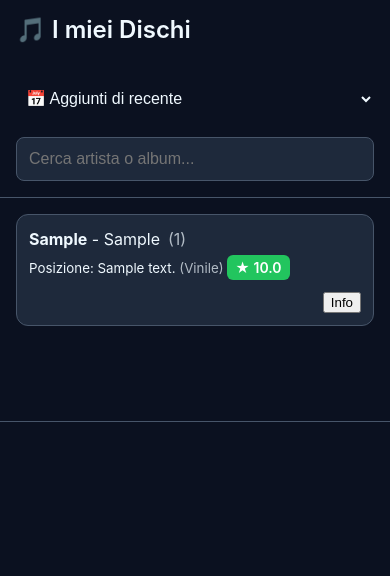
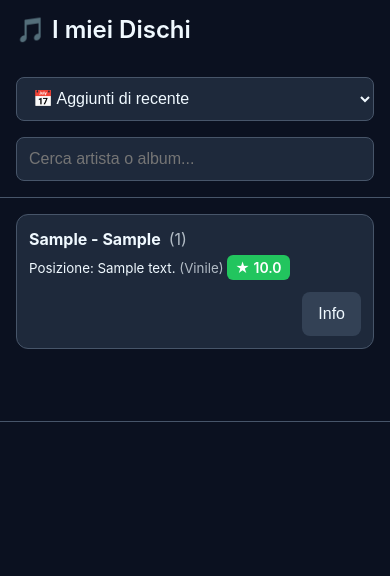
Before and after one commit to Ste517/DatabaseFilm, a Django app: page /music/ in a window 390 px wide. Shown: the part 64-640 px from the top of the page. Run offline with Django 5.2, Linux system fonts and the light colour scheme; tables that the repository leaves empty hold one stand-in row (values such as "Sample post"); parts of the project's set-up code (start-up, migrations or seed data) failed here and were passed over.

Commit message:
Fix title overflow and dropdown readability; restore missing styles.
- Fixes long titles in item cards overflowing on mobile by using `text-overflow: ellipsis`.
- Fixes unreadable dropdown options by explicitly setting background and text colors for `<option>` elements.
- Restores missing CSS styles for the Profile page and tables (`.profile-container`, `.forms-container`, `.form-box`, `table`) that were inadvertently removed.
- Restores `updateSort` function in `scripts.js` to fix homepage sorting.

```diff
--- a/catalogo/templates/catalogo/homepage.html
+++ b/catalogo/templates/catalogo/homepage.html
@@ -14,7 +14,7 @@ Pagina Principale - Catalogo Film
                 <h2>🎬 I miei Film</h2>
 
                 <div class="header-row">
-                    <select onchange="updateSort('sort_film', this.value)" style="padding: 6px; border-radius: 4px; border: 1px solid var(--7); background-color: var(--2); color: var(--10);">
+                    <select onchange="updateSort('sort_film', this.value)">
                         <option value="-id" {% if current_sort_film == '-id' %}selected{% endif %}>📅 Aggiunti di recente</option>
                         <option value="id" {% if current_sort_film == 'id' %}selected{% endif %}>📅 Aggiunti (meno recenti)</option>
                         <option value="titolo" {% if current_sort_film == 'titolo' %}selected{% endif %}>🔤 Alfabetico (A-Z)</option>
@@ -31,9 +31,9 @@ Pagina Principale - Catalogo Film
         <div class="scroll-area" id="lista-film">
             {% for film in films %}
             <div class="item-card" id="film_{{ film.id }}">
-                <div class="card-info" style="overflow: hidden;">
-                    <div style="display: flex; align-items: center; gap: 8px; overflow-x: auto; scrollbar-width: none; white-space: nowrap;">
-                        <strong style="white-space: nowrap;">{{ film.titolo }}</strong>
+                <div class="card-info" style="overflow: hidden; flex: 1;">
+                    <div class="card-title-row">
+                        <strong class="card-title-text">{{ film.titolo }}</strong>
                         {% if film.anno_uscita %}
                             <span style="opacity:0.7; white-space: nowrap;">({{ film.anno_uscita }})</span>
                         {% endif %}
@@ -53,14 +53,14 @@ Pagina Principale - Catalogo Film
                         </span>
                         {% endif %}
                         {% if film|ha_votato:request.user %}
-                            <span style="color: green; font-weight: bold;">(Votato ✅)</span>
+                            <span style="color: var(--color-success); font-weight: bold;">(Votato ✅)</span>
                         {% endif %}
                     </small>
                 </div>
 
                 <div style="display: flex; gap: 10px; padding-left: 8px;">
                     {% if user.is_authenticated %}
-                    <button class="modal-button"
+                    <button class="btn secondary"
                         onclick="apriModalVoto('{{ film.id }}', '{{ film.titolo|escapejs }}', 'film', {% if film|ha_votato:request.user %}true{% else %}false{% endif %})">
                         {% if film|ha_votato:request.user %}
                             ★ Modifica
@@ -71,7 +71,7 @@ Pagina Principale - Catalogo Film
                     {% endif %}
 
                     {% if film.poster and film.trama %}
-                    <button class="modal-button"
+                    <button class="btn secondary"
                             onclick="apriModal(this)"
                             data-titolo="{{ film.titolo }}"
                             data-trama="{{ film.trama }}"
@@ -95,7 +95,7 @@ Pagina Principale - Catalogo Film
                 <h2>🎵 I miei Dischi</h2>
 
                 <div class="header-row">
-                    <select onchange="updateSort('sort_musica', this.value)" style="padding: 6px; border-radius: 4px; border: 1px solid var(--7); background-color: var(--2); color: var(--10);">
+                    <select onchange="updateSort('sort_musica', this.value)">
                         <option value="-id" {% if current_sort_musica == '-id' %}selected{% endif %}>📅 Aggiunti di recente</option>
                         <option value="id" {% if current_sort_musica == 'id' %}selected{% endif %}>📅 Aggiunti (meno recenti)</option>
                         <option value="titolo" {% if current_sort_musica == 'titolo' %}selected{% endif %}>🔤 Artista (A-Z)</option>
@@ -113,9 +113,9 @@ Pagina Principale - Catalogo Film
         <div class="scroll-area" id="lista-musica">
             {% for disco in album %}
             <div class="item-card" id="disk_{{ disco.id }}">
-                <div class="card-info" style="overflow: hidden;">
-                    <div style="display: flex; align-items: center; gap: 8px; overflow-x: auto; scrollbar-width: none; white-space: nowrap;">
-                        <span style="white-space: nowrap;"><strong style="white-space: nowrap;">{{ disco.titolo }}</strong> - {{ disco.artista }}</span>
+                <div class="card-info" style="overflow: hidden; flex: 1;">
+                    <div class="card-title-row">
+                        <span class="card-title-text">{{ disco.titolo }} - {{ disco.artista }}</span>
                         {% if disco.anno_uscita %}
                             <span style="opacity: 0.7; white-space: nowrap;">({{ disco.anno_uscita }})</span>
                         {% endif %}
@@ -139,7 +139,7 @@ Pagina Principale - Catalogo Film
 
                 <div style="display: flex; gap: 10px; padding-left: 8px;">
                     {% if user.is_authenticated %}
-                    <button class="modal-button"
+                    <button class="btn secondary"
                         onclick="apriModalVoto('{{ disco.id }}', '{{ disco.titolo|escapejs }}', 'musica', {% if disco|ha_votato:request.user %}true{% else %}false{% endif %})">
                         {% if disco|ha_votato:request.user %}
                             ★ Modifica
@@ -150,7 +150,7 @@ Pagina Principale - Catalogo Film
                     {% endif %}
 
                     {% if disco.copertina or disco.descrizione %}
-                    <button class="modal-button"
+                    <button class="btn secondary"
                             onclick="apriModal(this)"
                             data-titolo="{{ disco.titolo }} - {{ disco.artista }}"
                             data-trama="{{ disco.descrizione|default:'Nessuna descrizione.' }}"
@@ -189,14 +189,14 @@ Pagina Principale - Catalogo Film
         <span class="close-btn" onclick="chiudiModalVoto()">&times;</span>
 
         <h2>Dai un voto</h2>
-        <p id="voto-titolo" style="color: var(--8); margin-bottom: 20px;"></p>
+        <p id="voto-titolo" style="color: var(--color-text-muted); margin-bottom: 20px;"></p>
 
         <form method="POST" action="{% url 'salva_voto' %}">
             {% csrf_token %}
             <input type="hidden" name="id_oggetto" id="input-voto-id">
             <input type="hidden" name="tipo" id="input-voto-tipo">
 
-            <select name="valore" style="width: 100%; padding: 10px; margin-bottom: 20px; background-color: var(--1); color: var(--10); border: 1px solid var(--7);">
+            <select name="valore" style="width: 100%; padding: 10px; margin-bottom: 20px; background-color: var(--color-bg-body); color: var(--color-text-main); border: 1px solid var(--color-border);">
                 <option value="" disabled selected>Scegli un voto...</option>
                 <option value="10">10 - Capolavoro</option>
                 <option value="9">9 - Eccellente</option>
--- a/static/css/styles.css
+++ b/static/css/styles.css
@@ -350,6 +356,28 @@ input:checked + .slider:before {
     border-color: var(--color-primary);
 }
 
+/* Fix Title Overflow */
+.card-info {
+    color: var(--color-text-main);
+    overflow: hidden;
+    min-width: 0; /* Enable flex item shrinking */
+    flex: 1; /* Allow it to take available space */
+}
+
+.card-title-row {
+    display: flex;
+    align-items: center;
+    gap: 8px;
+    overflow: hidden; /* Ensure container hides overflow */
+}
+
+.card-title-text {
+    white-space: nowrap;
+    overflow: hidden;
+    text-overflow: ellipsis;
+    font-weight: bold;
+}
+
 /* Badge System */
 .badge-voto {
     padding: 2px 8px;
```
Also changed, not shown: other parts of static/css/styles.css (+82 -0 lines).
